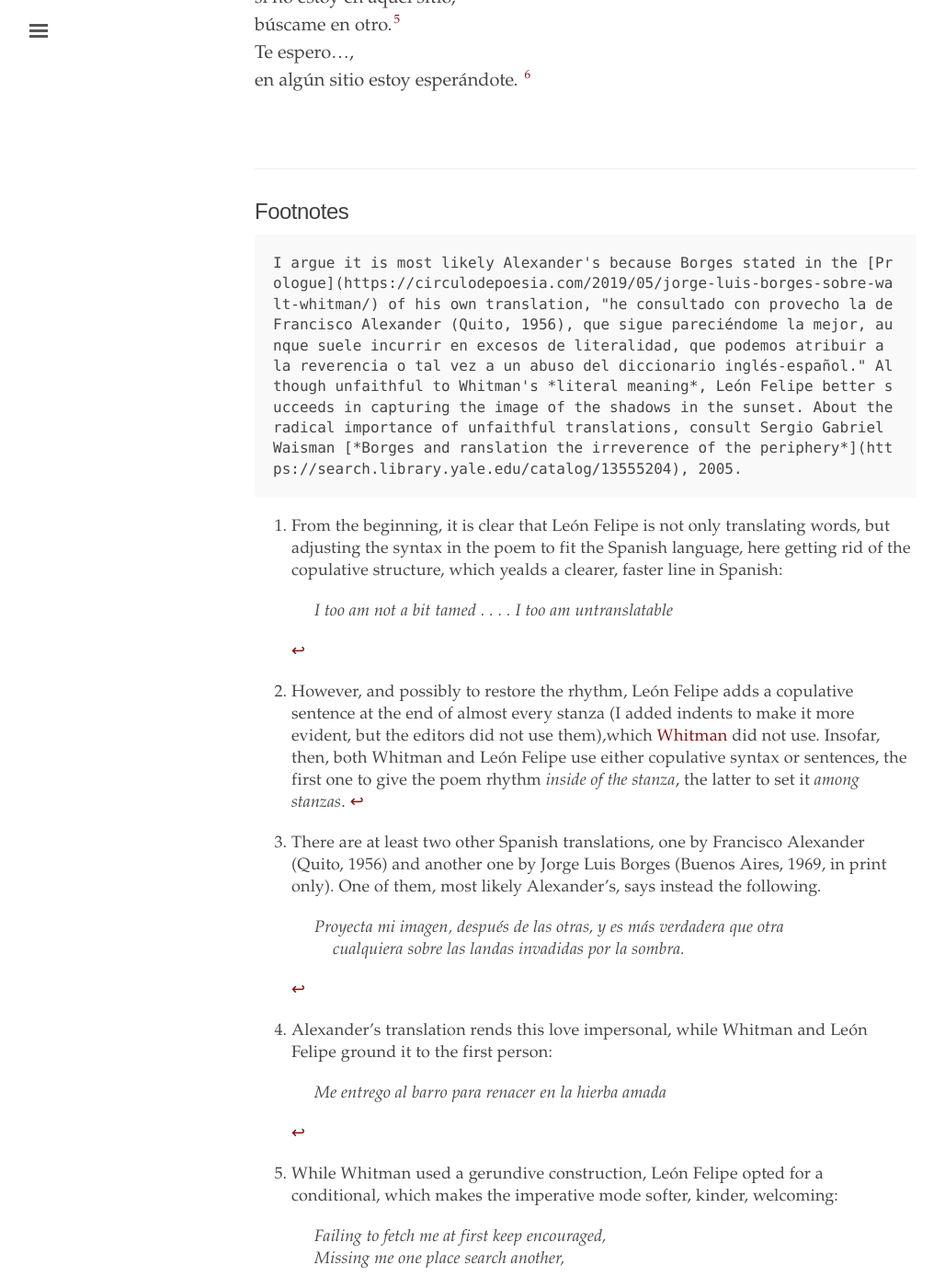
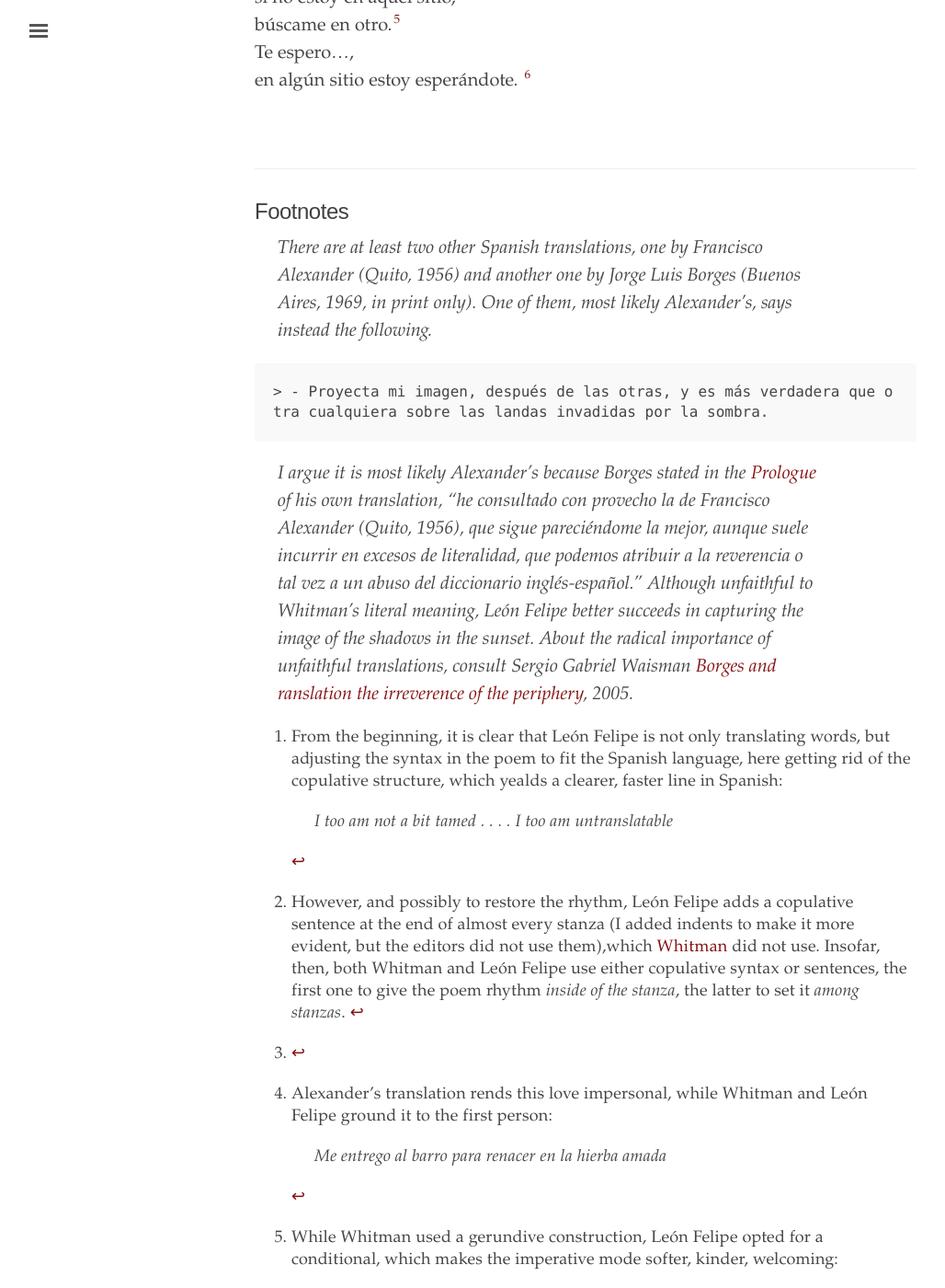
Before and after one commit to nuriasanchezm/songofortomyself, a Jekyll site: the page built from _texts/o-captain.md, in a window 1280 px wide and 1400 px high, scrolled down 939 px. Shown: the whole window at 92% size, without its empty margins (3-1031 px from the left). Built offline with Jekyll 4.4.1, drawn with Linux system fonts in a browser that asks for light colours.

Commit message:
Update o-captain.md

```diff
--- a/_texts/o-captain.md
+++ b/_texts/o-captain.md
@@ -51,12 +51,13 @@ source: Mr. Poe Hyde Craft
 [^fn2]: However, and possibly to restore the rhythm, León Felipe adds a copulative sentence at the end of almost every stanza (I added indents to make it more evident, but the editors did not use them),which [Whitman](https://whitmanarchive.org/item/uva.00570) did not use. Insofar, then, both Whitman and León Felipe use either copulative syntax or sentences, the first one to give the poem rhythm *inside of the stanza*, the latter to set it *among stanzas*.
 
 [^fn3]:
-	There are at least two other Spanish translations, one by Francisco Alexander (Quito, 1956) and another one by Jorge Luis Borges (Buenos Aires, 1969, in print only). One of them, most likely Alexander's, says instead the following.
+> There are at least two other Spanish translations, one by Francisco Alexander (Quito, 1956) and another one by Jorge Luis Borges (Buenos Aires, 1969, in print only). One of them, most likely Alexander's, says instead the following.
 
 
 	> - Proyecta mi imagen, después de las otras, y es más verdadera que otra cualquiera sobre las landas invadidas por la sombra.
  {:.poetry}
-	I argue it is most likely Alexander's because Borges stated in the [Prologue](https://circulodepoesia.com/2019/05/jorge-luis-borges-sobre-walt-whitman/) of his own translation, "he consultado con provecho la de Francisco Alexander (Quito, 1956), que sigue pareciéndome la mejor, aunque suele incurrir en excesos de literalidad, que podemos atribuir a la reverencia o tal vez a un abuso del diccionario inglés-español." Although unfaithful to Whitman's *literal meaning*, León Felipe better succeeds in capturing the image of the shadows in the sunset. About the radical importance of unfaithful translations, consult Sergio Gabriel Waisman [*Borges and ranslation the irreverence of the periphery*](https://search.library.yale.edu/catalog/13555204), 2005.
+
+> I argue it is most likely Alexander's because Borges stated in the [Prologue](https://circulodepoesia.com/2019/05/jorge-luis-borges-sobre-walt-whitman/) of his own translation, "he consultado con provecho la de Francisco Alexander (Quito, 1956), que sigue pareciéndome la mejor, aunque suele incurrir en excesos de literalidad, que podemos atribuir a la reverencia o tal vez a un abuso del diccionario inglés-español." Although unfaithful to Whitman's *literal meaning*, León Felipe better succeeds in capturing the image of the shadows in the sunset. About the radical importance of unfaithful translations, consult Sergio Gabriel Waisman [*Borges and ranslation the irreverence of the periphery*](https://search.library.yale.edu/catalog/13555204), 2005.
 
 [^fn4]: Alexander's translation rends this love impersonal, while Whitman and León Felipe ground it to the first person:
 	> - Me entrego al barro para renacer en la hierba amada
```
